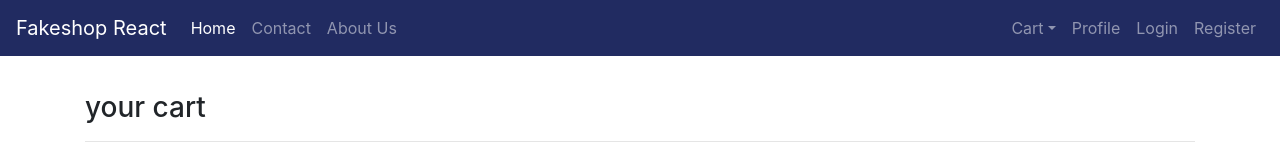
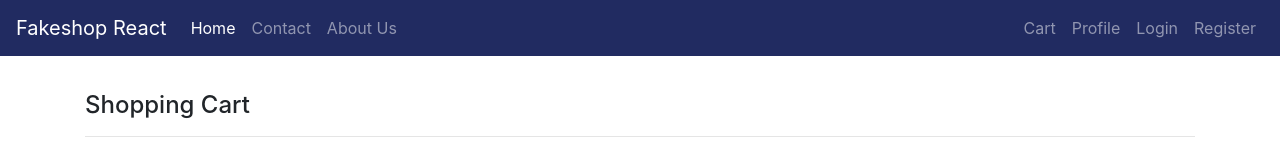
Before and after one commit to neaton278/intro_to_react, a React (Create React App) app: page /cart in a window 1280 px wide. Shown: the top 151 px of the page. Built offline with nearby package versions, Linux system fonts and the light colour scheme.

Commit message:
working with API data

```diff
--- a/src/App.js
+++ b/src/App.js
@@ -1,13 +1,41 @@
-import React, { Component} from "react";
+import React, { Component } from "react";
 import Main from './components/Main.js'
 
 class App extends Component {
     render() {
+
+        const products = [
+            {
+                active: true,
+                attributes: [],
+                created: 1627310328,
+                description: "Test Product",
+                id: "prod_JvLehPCqku52ts",
+                images: [
+                    "https://files.stripe.com/links/MDB8YWNjdF8xSkNVZVpJbmJlTnlCRThhfGZsX3Rlc3RfWWVTOWVVVEdmOTcyRURvdmNPUUtNVFMy001AiqdoDL"
+                ],
+                livemode: false,
+                metadata: {
+                    price: "0.99",
+                    tax: "0.06"
+                },
+                name: "Test Product",
+                object: "product",
+                shippable: null,
+                type: "service",
+                unit_label: null,
+                updated: 1627310742,
+                url: null
+            }
+        ];
+
         return (
             <React.Fragment>
-                <Main />
-            </React.Fragment>
+                <Main products={products} />
+            </React.Fragment >
         )
     }
 }
+
+
 export default App;
--- a/src/components/Main.js
+++ b/src/components/Main.js
@@ -8,7 +8,6 @@ import Login from '../views/Login.js';
 import Profile from '../views/Profile.js';
 import Register from '../views/Register.js';
 import Cart from '../views/Cart.js';
-import Product from '../views/Product';
 
 
 
@@ -39,11 +38,7 @@ export default class Main extends Component {
                             </ul>
                             <ul className="navbar-nav ml-auto">
                                 <li className="nav-item dropdown">
-                                    <Link className="nav-link dropdown-toggle" to="/cart" id="dropdownId" data-toggle="dropdown" aria-expanded="false">Cart</Link>
-                                    <div className="dropdown-menu" aria-labelledby="dropdownId">
-                                        <Link className="dropdown-item" to=".">Product</Link>
-                                        <Link className="dropdown-item" to="."> Total price</Link>
-                                    </div>
+                                    <Link className="nav-link " to="/cart" id="dropdownId" data-toggle="dropdown" aria-expanded="false">Cart</Link>
                                 </li>
                                 <li className="nav-item">
                                     <Link className="nav-link" to="/profile">Profile</Link>
@@ -63,14 +58,13 @@ export default class Main extends Component {
                 <main className="container">
 
                     <Switch>
-                        <Route exact path='/' render={() => <Home data={this.props.data} />} />
+                        <Route exact path='/' render={() => <Home products={this.props.products} />} />
                         <Route exact path='/about' render={() => <About />} />
                         <Route exact path='/contact' render={() => <Contact />} />
                         <Route exact path='/auth/login' render={() => <Login />} />
                         <Route exact path='/profile' render={() => <Profile />} />
                         <Route exact path='/register' render={() => <Register />} />
                         <Route exact path='/cart' render={() => <Cart />} />
-                        <Route exact path='/product' render={() => <Product />} />
                     </Switch>
 
                 </main>
--- a/src/views/Cart.js
+++ b/src/views/Cart.js
@@ -4,7 +4,7 @@ export default class Cart extends Component {
     render() {
       return (
             <React.Fragment>
-                <h3>your cart</h3>
+                <h4>Shopping Cart</h4>
                 <hr />
                 <div className="card shopping-cart">
                     <div className="card-header bg-dark text-light">
--- a/src/views/Home.js
+++ b/src/views/Home.js
@@ -10,6 +10,7 @@ export default class Home extends Component {
                 </div>
 
                 <div className="card-deck">
+                    {/* {this.props.products.map(p => ()) */}
 
                     <div className="card">
                         <div className="card-header">
--- a/src/views/Product.js
+++ /dev/null
@@ -1,13 +0,0 @@
-import React, { Component } from "react";
-
-
-export default class Product extends Component {
-    render() {
-        return (
-            <div>
-                <h3> Product page</h3>
-                <hr />
-            </div>
-        )
-    }
-}
```
